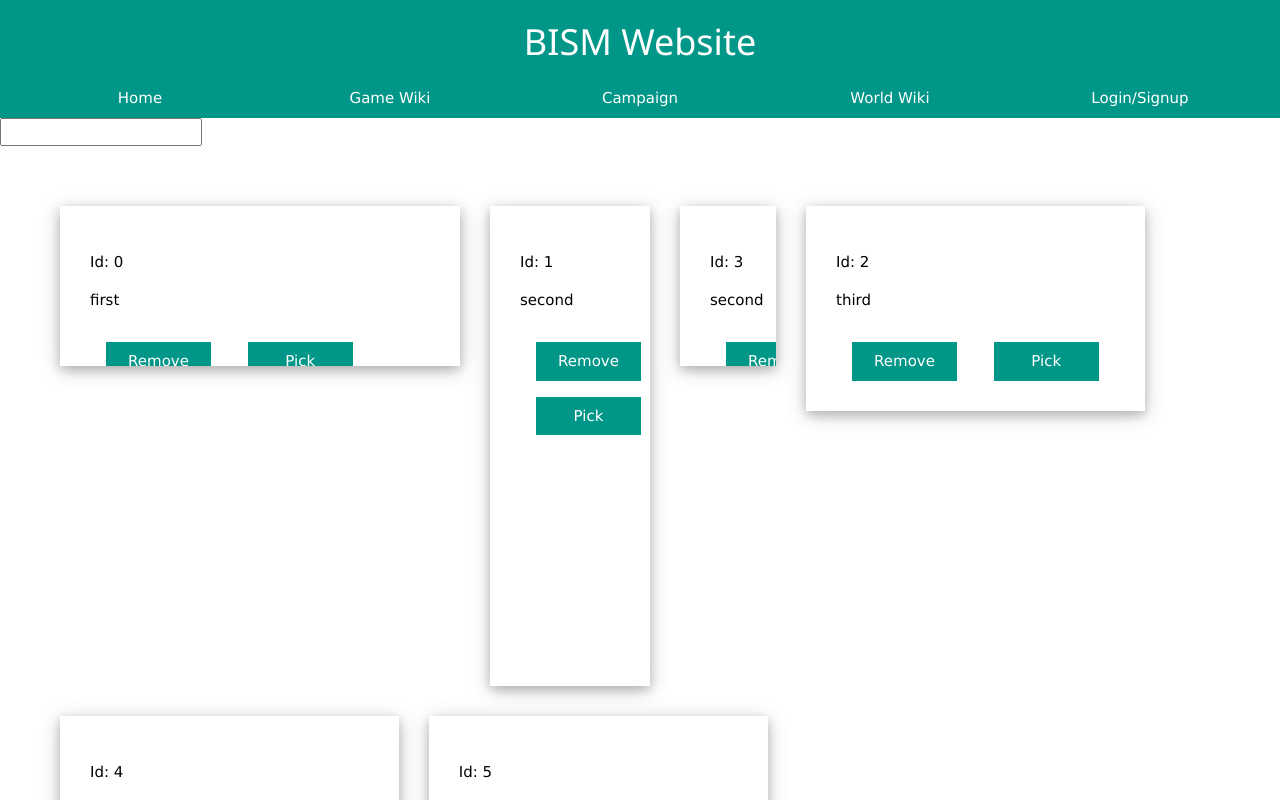
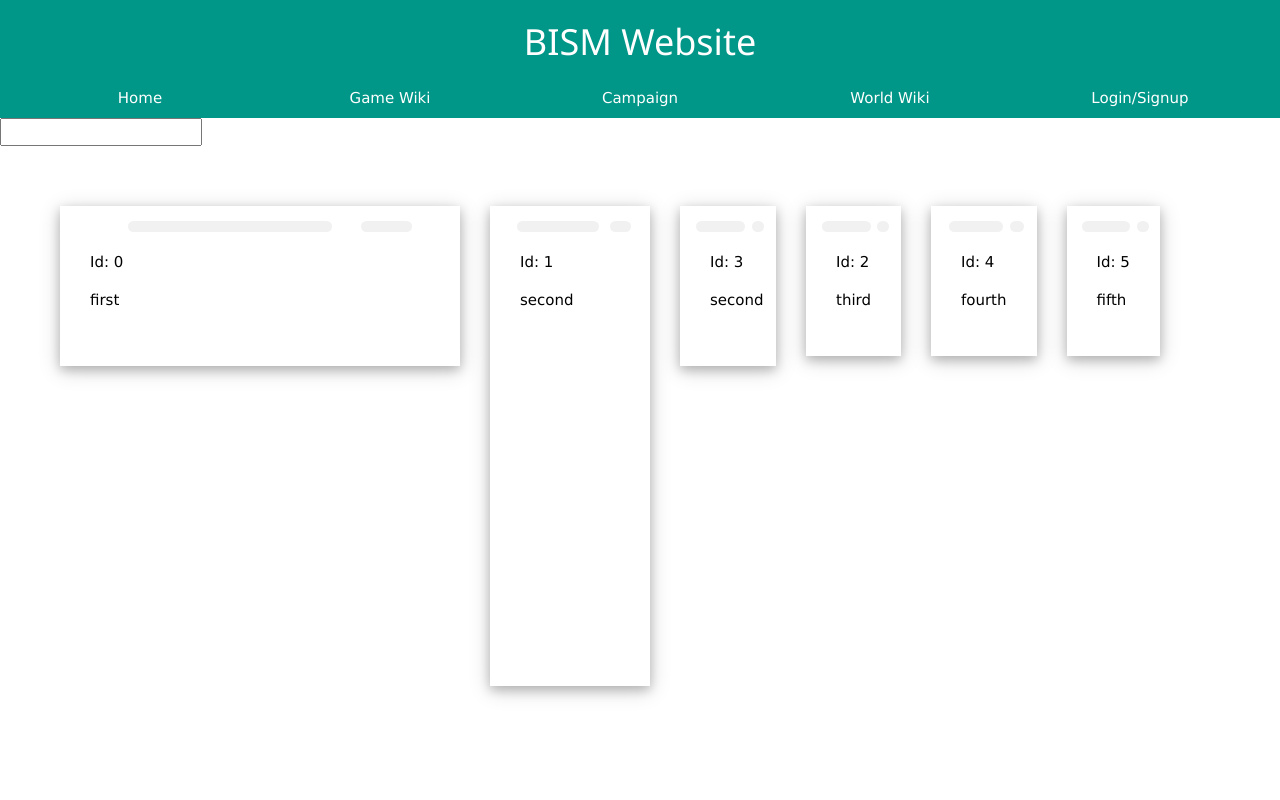
Before and after one commit to BISM-Team/TRPG-Website, a SvelteKit app in the folder Website/: page /Campaign/Dashboard in a window 1280 px wide. Shown: the top 800 px of the page. Built offline with nearby package versions, Linux system fonts and the light colour scheme; no server answers.

Commit message:
chsnged dashboard appeareance and fixed hover position picking

```diff
--- a/Website/src/routes/Campaign/Dashboard/+page.svelte
+++ b/Website/src/routes/Campaign/Dashboard/+page.svelte
@@ -12,7 +12,7 @@
     const transition_delay=0, transition_duration=300;
     const animate_delay=0, animate_duration = 500;
     const stiffness=0.6, damping=1.0;
-    const drag_refractary_period=300;
+    const drag_refractary_period=400;
     let text='';
     let picked : {startingIndex: number, index:number, id: number, geometry: DOMRect, data: typeof data.elements[0], refractary: boolean} | undefined = undefined;
     let pickedPosition: Spring<{x: number, y: number}> = spring({x:0, y:0}, {stiffness, damping});
@@ -84,7 +84,7 @@
             ev.preventDefault();
             ev.stopPropagation();
             const mousepos = {x: ev.pageX, y: ev.pageY};
-            const element = document.elementsFromPoint(mousepos.x, mousepos.y).find(element => {
+            const element = document.elementsFromPoint(mousepos.x-window.scrollX, mousepos.y-window.scrollY).find(element => {
                 return picked && element.id.startsWith('content') && !element.id.endsWith(`${picked.id}`)
             });
             if(!picked.refractary && element && element.id.startsWith('content')) {
@@ -107,7 +107,6 @@
     function hoverElement(id: number) {
         if(picked) {
             const index = data.elements.findIndex(element => element.id===id);
-            console.log('mousehover', id, picked.index, index);
             if(index===-1) throw new Error('Id not found in cards');
             arraymove(data.elements, picked.index, index);
             data.elements=data.elements;
@@ -148,7 +147,5 @@
     .pickedCard {
         position: absolute;
         z-index: 100;
-        width: fit-content;
-        height: fit-content;
     }
 </style>
--- a/Website/src/routes/Campaign/Dashboard/card.svelte
+++ b/Website/src/routes/Campaign/Dashboard/card.svelte
@@ -10,30 +10,61 @@
     function pick(ev: MouseEvent) {
         ev.preventDefault();
         ev.stopPropagation();
-        let computedGeometry: DOMRect | undefined = document.getElementById('content'+data.id)?.getBoundingClientRect();
+        const element = document.getElementById('content'+data.id);
+        if(!element) throw new Error('Could not find root element of Card');
+        let computedGeometry: DOMRect = element.getBoundingClientRect();
         dispatch('pick', {id: data.id, geometry: computedGeometry, mousepos: {x: ev.pageX, y: ev.pageY}})
     }
 </script>
 
-<div id='content{data.id}' class='card-content w3-card-4' style='width:{data.width ? Math.max(6, data.width)+'px' : default_width}; height:{data.height ? Math.max(6, data.height)+'px' : default_height}'>
+<div id='content{data.id}' class='card-content w3-card-4' style='width:{data.width ? Math.max(6, data.width)+'px' : default_width}; height:{data.height ? Math.max(6, data.height)+'px' : default_height}; {data.picked ? 'cursor: grabbing;' : ''}'>
+    <div id='controlBar'>
+        <div id='pickArea' on:mousedown={pick}></div>
+        <button on:click={() => {dispatch('remove', {id: data.id})}} id='removeButton' class='w3-button'></button>
+    </div>
     <p>Id: {data.id}</p>
     <p>{data.content}</p>
-    <button on:click={() => {dispatch('remove', {id: data.id})}} class='w3-button w3-teal w3-margin'>Remove</button>
-    <button on:mousedown={pick} class='w3-button w3-teal w3-margin'>Pick</button>
 </div>
 
 <style>
     .card-content {
+        position: relative;
         padding: 2em;
         overflow: auto;
-        box-sizing: border-box;
         background-color: white;
         box-sizing: border-box;
     }
 
-    button {
-        width: 7em;
-        margin-bottom: 0 !important;
+    #controlBar {
+        position: absolute;
+        top: 1em;
+        left: 0;
+        width: 85%;
+        margin-left: 10%;
+        margin-right: 5%;
+        display: flex;
+        flex-flow: row nowrap;
+        justify-content: space-evenly;
+    }
+
+    #pickArea {
+        background-color: #f1f1f1;
+        border-radius: 6px;
+        height: 0.7em;
+        width: 60%;
+        cursor: grab;
+    }
+
+    #pickArea:hover {
+        background-color: #ccc;
+    }
+
+    #removeButton {
+        height: 0.7em;
+        padding: 0;
+        width: 15%;
+        border-radius: 6px;
+        background-color: #f1f1f1;
     }
 
     ::-webkit-scrollbar {
@@ -48,11 +79,11 @@
 
     /* Handle */
     ::-webkit-scrollbar-thumb {
-        background: #9e9e9e;
+        background: #ccc;
     }
 
     /* Handle on hover */
     ::-webkit-scrollbar-thumb:hover {
-        background: #616161;
+        background: #9e9e9e;
     }
 </style>
```
